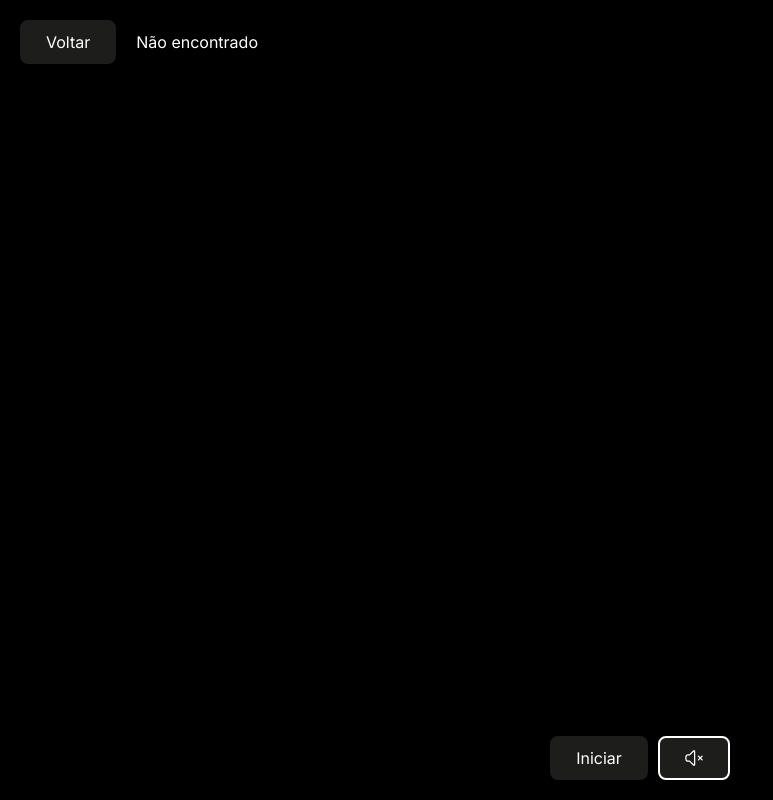
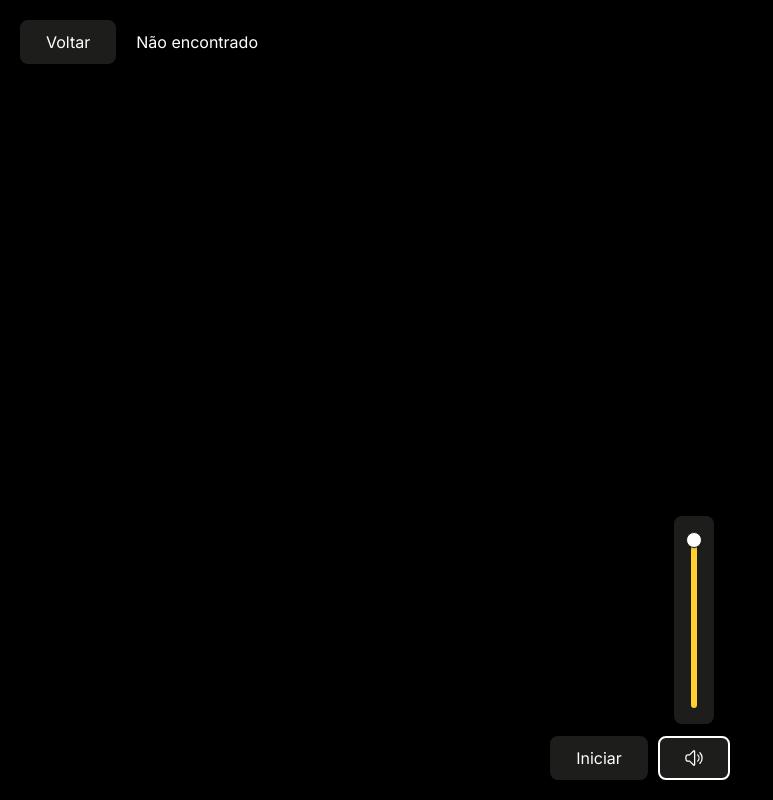
Before and after one commit to oesleik/timer, a React (Vite) app: page /#/timer/1 in a window 1280 px wide. Both pictures are taken after a click on the button 693 px from the left and 758 px from the top of the page. Shown: the whole page, without its empty margins (0-773 px from the left). Built offline with nearby package versions, Linux system fonts and the light colour scheme.

Commit message:
New sound effect volume config

```diff
--- /dev/null
+++ b/src/hooks/useClickOutside.tsx
@@ -0,0 +1,17 @@
+import { useCallback, useEffect } from "react";
+
+export function useClickOutside(ref: React.RefObject<HTMLElement | null> | React.RefObject<HTMLElement | null>[], callback: () => void) {
+    const callbackRef = useCallback(callback, [callback]);
+    const refs = Array.isArray(ref) ? ref : [ref];
+
+    useEffect(() => {
+        function handleClickOutside(event: MouseEvent) {
+            if (!refs.some(r => r.current && r.current.contains(event.target as Node))) {
+                callbackRef();
+            }
+        }
+
+        document.addEventListener("mousedown", handleClickOutside);
+        return () => document.removeEventListener("mousedown", handleClickOutside);
+    }, [ref]);
+}
--- a/src/hooks/useSoundVolumeState.ts
+++ b/src/hooks/useSoundVolumeState.ts
@@ -1,17 +1,26 @@
 import { useState } from "react";
 
 export type SoundVolumeState = {
-	isMuted: boolean,
-	mute: () => void,
-	unmute: () => void,
+	volume: number,
+	sfxVolume: number,
+	setVolume: (volume: number) => void,
+	persistCurrentVolume: () => void,
 }
 
 export const useSoundVolumeState = (): SoundVolumeState => {
-	const [isMuted, setIsMuted] = useState(false);
+	const [volume, setVolume] = useState(() => {
+		const volume = localStorage.getItem("volume");
+		return volume === null ? 100 : constraintVolume(parseFloat(volume));
+	});
 
 	return {
-		isMuted,
-		mute: () => setIsMuted(true),
-		unmute: () => setIsMuted(false),
+		volume,
+		sfxVolume: volume > 0 ? volume / 100 : 0,
+		setVolume: (volume) => setVolume(constraintVolume(volume)),
+		persistCurrentVolume: () => localStorage.setItem("volume", volume.toString()),
 	};
 };
+
+function constraintVolume(volume: number): number {
+	return Math.max(0, Math.min(100, volume));
+}
--- a/src/hooks/useTimerSoundEffects.ts
+++ b/src/hooks/useTimerSoundEffects.ts
@@ -5,7 +5,7 @@ import { APP_CONFIG } from "../app_config";
 
 export const useTimerSoundEffects = (timer: TimerState, mainTimerState: MainTimerState) => {
 	const { remaining } = timer;
-	const { isRunning, isFinished: _isFinished, isLastRound, isLastStep, isMuted } = mainTimerState;
+	const { isRunning, isFinished: _isFinished, isLastRound, isLastStep, sfxVolume } = mainTimerState;
 	const isFinished = _isFinished || (remaining == 0 && isLastRound && isLastStep);
 
 	const sfxCountdownRef = useRef(new Audio(APP_CONFIG.SFX_COUNTDOWN_BEEP));
@@ -13,7 +13,13 @@ export const useTimerSoundEffects = (timer: TimerState, mainTimerState: MainTime
 	const sfxCountdownFinishedRef = useRef(new Audio(APP_CONFIG.SFX_COUNTDOWN_FINISHED_BEEP));
 
 	useEffect(() => {
-		if (isMuted || !isRunning) return;
+		sfxCountdownRef.current.volume = sfxVolume;
+		sfxTimerFinishedRef.current.volume = sfxVolume;
+		sfxCountdownFinishedRef.current.volume = sfxVolume;
+	}, [sfxVolume]);
+
+	useEffect(() => {
+		if (!isRunning) return;
 
 		if ([1, 2, 3].includes(remaining)) {
 			sfxCountdownRef.current.currentTime = 0;
@@ -24,7 +30,7 @@ export const useTimerSoundEffects = (timer: TimerState, mainTimerState: MainTime
 		if (isFinished) {
 			sfxTimerFinishedRef.current.currentTime = 0;
 			sfxTimerFinishedRef.current.play();
-			let repeatFor = 1;
+			let repeatFor = 2;
 
 			const t = setInterval(() => {
 				sfxTimerFinishedRef.current.currentTime = 0;
@@ -32,7 +38,7 @@ export const useTimerSoundEffects = (timer: TimerState, mainTimerState: MainTime
 				repeatFor--;
 
 				if (repeatFor <= 0) {
-					clearTimeout(t);
+					clearInterval(t);
 				}
 			}, 1000);
 
@@ -44,5 +50,5 @@ export const useTimerSoundEffects = (timer: TimerState, mainTimerState: MainTime
 			sfxCountdownFinishedRef.current.play();
 			return;
 		}
-	}, [remaining, isFinished, isRunning, isMuted]);
+	}, [remaining, isFinished, isRunning]);
 };
--- a/src/pages/TimerControlPage.tsx
+++ b/src/pages/TimerControlPage.tsx
@@ -1,10 +1,12 @@
-import { ButtonHTMLAttributes, PropsWithChildren } from "react";
+import { ButtonHTMLAttributes, forwardRef, PropsWithChildren, useEffect, useRef, useState } from "react";
 import { useNavigate } from "react-router";
 import { ModeSettings, ParsedRoundSettings } from "../modes/types";
 import { MainTimer } from "../components/MainTimer";
 import { MainTimerState, useMainTimerState } from "../hooks/useMainTimerState";
 
 import { SoundVolumeState } from "../hooks/useSoundVolumeState";
+import { Slider } from "../components/Slider";
+import { useClickOutside } from "../hooks/useClickOutside";
 
 export const TimerControlPage = ({ modeSettings, roundSettings }: {
 	modeSettings: ModeSettings,
@@ -31,17 +33,20 @@ export const TimerControlPage = ({ modeSettings, roundSettings }: {
 	</div>;
 };
 
-const Button = ({ className, children, ...props }: PropsWithChildren<ButtonHTMLAttributes<HTMLButtonElement>>) => {
+const Button = forwardRef<HTMLButtonElement, PropsWithChildren<ButtonHTMLAttributes<HTMLButtonElement> & { active?: boolean }>>(({ className, children, active, ...props }, ref) => {
+	const activeClassName = active ? "border-echo-white-500" : "";
+
 	return <>
 		<button
+			ref={ref}
 			type="button"
-			className={["bg-echo-gray-500 px-6 py-2 cursor-pointer rounded-lg text-echo-white-500 border-echo-gray-500 border-2 focus:border-echo-white-500 hover:border-echo-white-500", className].join(" ")}
+			className={["bg-echo-gray-500 px-6 py-2 cursor-pointer rounded-lg text-echo-white-500 border-echo-gray-500 border-2 focus:border-echo-white-500 hover:border-echo-white-500 h-11", activeClassName, className].join(" ")}
 			{...props}
 		>
 			{children}
 		</button>
 	</>;
-};
+});
 
 const TimerActions = (props: MainTimerState) => {
 	return (
@@ -68,18 +73,37 @@ const TimerStateActions = ({ isStarted, isRunning, isFinished, pause, resume, re
 	return <Button onClick={() => resume()}>Iniciar</Button>;
 }
 
-const SoundStateActions = ({ isMuted, mute, unmute }: SoundVolumeState) => {
+const SoundStateActions = ({ volume, setVolume, persistCurrentVolume }: SoundVolumeState) => {
+	const [isVisible, setIsVisible] = useState(false);
+	const toggle = () => setIsVisible(!isVisible);
+	const btnRef = useRef<HTMLButtonElement>(null);
+	const sliderRef = useRef<HTMLDivElement>(null);
+
+	useClickOutside([btnRef, sliderRef], () => setIsVisible(false));
+	useEffect(() => btnRef.current?.blur(), [isVisible]);
+
+	return <div className="relative">
+		<SoundToggleButton ref={btnRef} isMuted={volume === 0} active={isVisible} onClick={toggle} />
+		{isVisible && (
+			<div className="absolute bottom-14 left-2/9 w-10 p-4 bg-echo-gray-500 rounded-lg" ref={sliderRef}>
+				<Slider orientation="vertical" value={[volume]} onValueChange={([value]) => setVolume(value)} onValueCommit={() => persistCurrentVolume()} step={10} />
+			</div>
+		)}
+	</div>;
+}
+
+const SoundToggleButton = forwardRef<HTMLButtonElement, { isMuted: boolean, active: boolean, onClick: () => void }>(({ isMuted, active, onClick }, ref) => {
 	if (isMuted) {
-		return <Button onClick={() => unmute()}>
+		return <Button ref={ref} active={active} onClick={onClick}>
 			<svg xmlns="http://www.w3.org/2000/svg" fill="none" viewBox="0 0 24 24" strokeWidth={1.5} stroke="currentColor" className="size-5">
 				<path strokeLinecap="round" strokeLinejoin="round" d="M17.25 9.75 19.5 12m0 0 2.25 2.25M19.5 12l2.25-2.25M19.5 12l-2.25 2.25m-10.5-6 4.72-4.72a.75.75 0 0 1 1.28.53v15.88a.75.75 0 0 1-1.28.53l-4.72-4.72H4.51c-.88 0-1.704-.507-1.938-1.354A9.009 9.009 0 0 1 2.25 12c0-.83.112-1.633.322-2.396C2.806 8.756 3.63 8.25 4.51 8.25H6.75Z" />
 			</svg>
 		</Button>;
 	}
 
-	return <Button onClick={() => mute()}>
+	return <Button ref={ref} active={active} onClick={onClick}>
 		<svg xmlns="http://www.w3.org/2000/svg" fill="none" viewBox="0 0 24 24" strokeWidth={1.5} stroke="currentColor" className="size-5">
 			<path strokeLinecap="round" strokeLinejoin="round" d="M19.114 5.636a9 9 0 0 1 0 12.728M16.463 8.288a5.25 5.25 0 0 1 0 7.424M6.75 8.25l4.72-4.72a.75.75 0 0 1 1.28.53v15.88a.75.75 0 0 1-1.28.53l-4.72-4.72H4.51c-.88 0-1.704-.507-1.938-1.354A9.009 9.009 0 0 1 2.25 12c0-.83.112-1.633.322-2.396C2.806 8.756 3.63 8.25 4.51 8.25H6.75Z" />
 		</svg>
 	</Button>;
-}
+});
```
